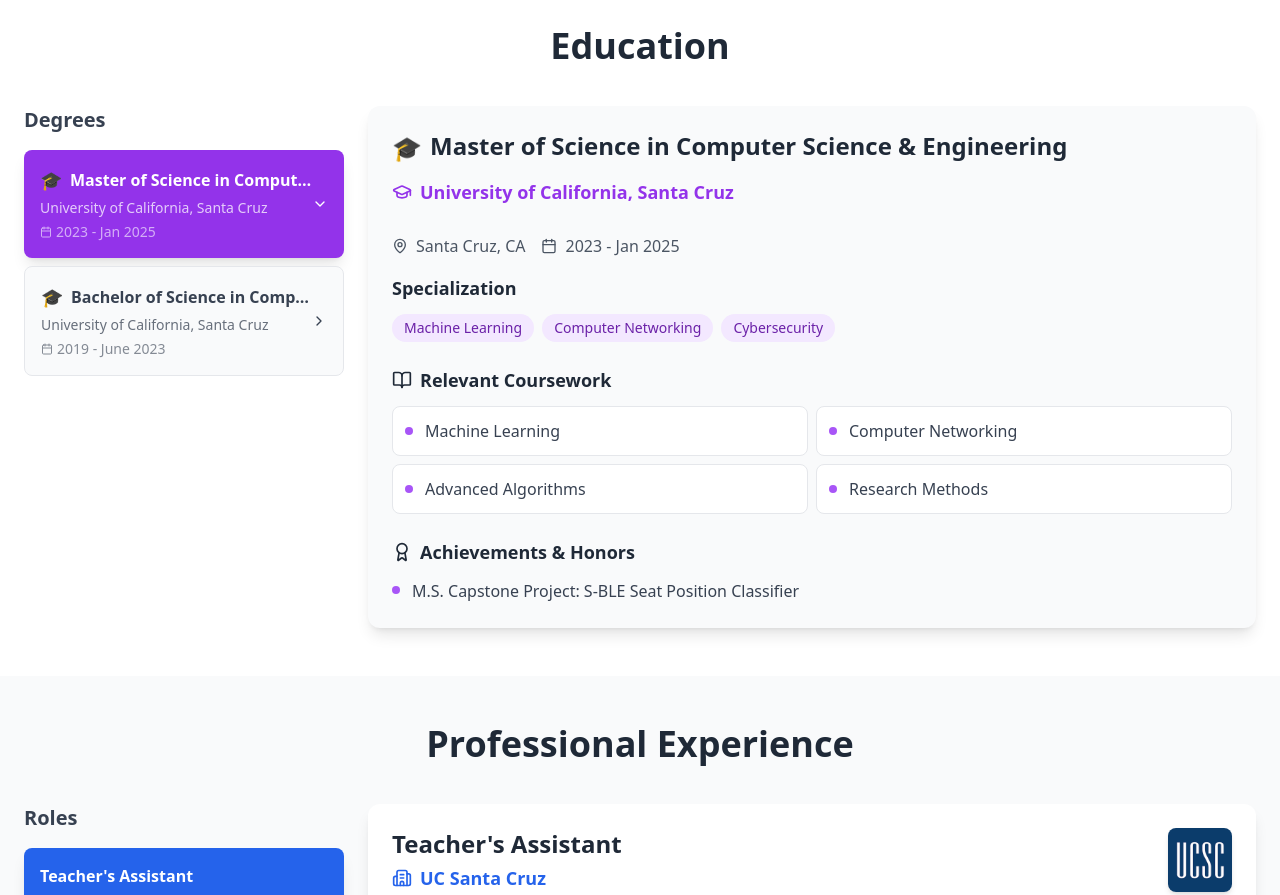
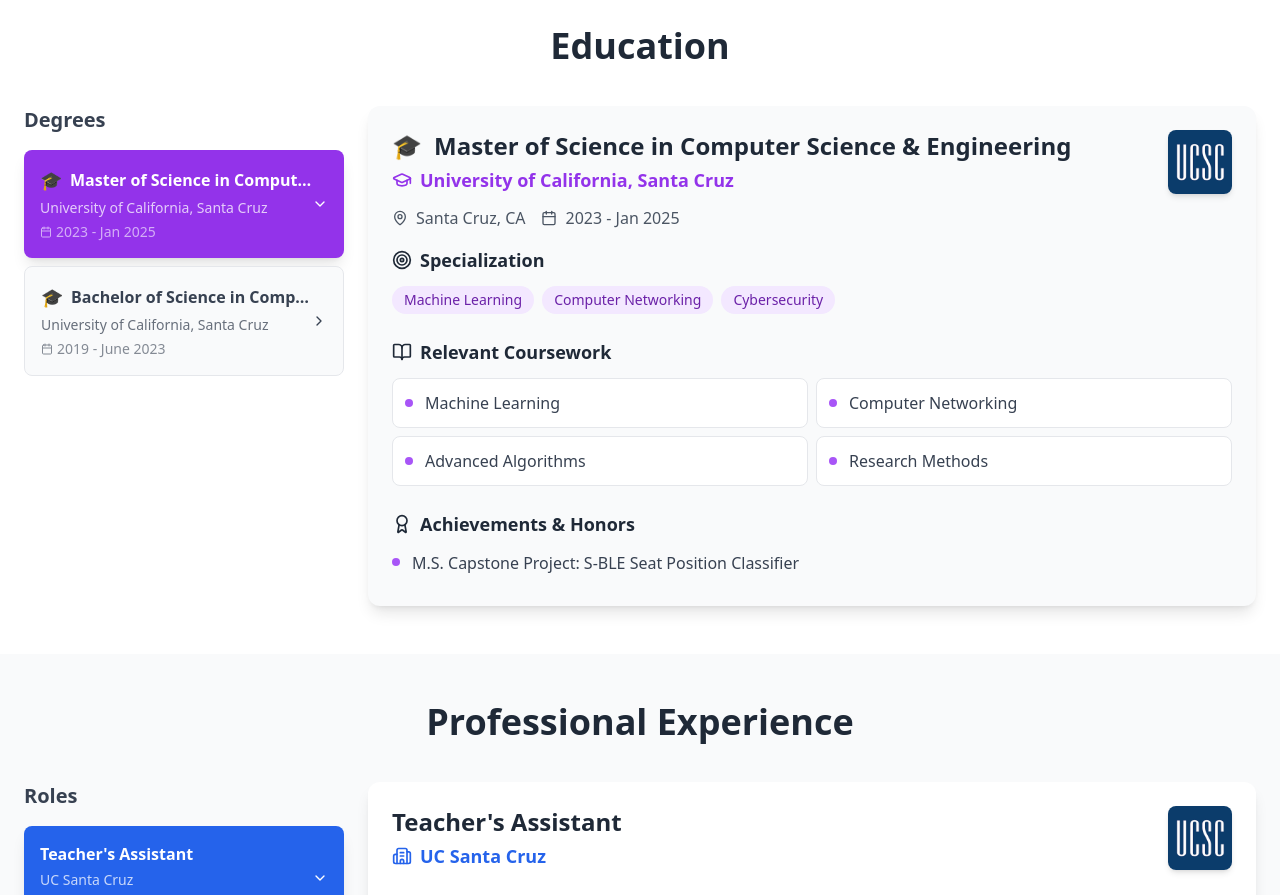
Before and after one commit to jp0utside/jw-portfolio, a React (Vite) app: page / in a window 1280 px wide. Shown: the part 880-1775 px from the top of the page. Built offline with nearby package versions, Linux system fonts and the light colour scheme.

Commit message:
Made main education window layout tighter, added logos

```diff
--- a/src/components/sections/Education.jsx
+++ b/src/components/sections/Education.jsx
@@ -1,5 +1,5 @@
 import { useState } from 'react';
-import { Calendar, MapPin, GraduationCap, Award, BookOpen, ChevronRight } from 'lucide-react';
+import { Calendar, MapPin, GraduationCap, Award, BookOpen, ChevronRight, Target } from 'lucide-react';
 
 const Education = ({ education }) => {
   const [selectedEducation, setSelectedEducation] = useState(0);
@@ -85,26 +85,36 @@
                 {education[selectedEducation] && (
                   <div className="animate-fade-in">
                     {/* Degree Header */}
-                    <div className="flex items-start justify-between mb-4">
+                    <div className="flex items-start justify-between mb-2">
                       <div className="flex-1">
-                        <div className="flex items-center mb-3">
-                          <span className="text-2xl mr-2">{getDegreeIcon(education[selectedEducation].type)}</span>
-                          <div>
-                            <h3 className="text-2xl font-bold text-gray-800 dark:text-white mb-1">
-                              {education[selectedEducation].degree}
-                            </h3>
-                            {education[selectedEducation].minor && (
-                              <p className="text-base text-purple-600 dark:text-purple-400 font-medium">
-                                Minor: {education[selectedEducation].minor}
-                              </p>
-                            )}
-                          </div>
+                        <div className="flex items-center mb-1">
+                          <span className="text-2xl mr-3 flex-shrink-0">{getDegreeIcon(education[selectedEducation].type)}</span>
+                          <h3 className="text-2xl font-bold text-gray-800 dark:text-white">
+                            {education[selectedEducation].degree}
+                          </h3>
                         </div>
-                        <div className="flex items-center text-lg text-purple-600 dark:text-purple-400 font-semibold mb-3">
+                        {education[selectedEducation].minor && (
+                          <p className="text-xl text-gray-800 dark:text-white font-semibold mb-1 ml-11">
+                            Minor: {education[selectedEducation].minor}
+                          </p>
+                        )}
+                        <div className="flex items-center text-lg text-purple-600 dark:text-purple-400 font-semibold mb-1">
                           <GraduationCap className="w-5 h-5 mr-2" />
                           {education[selectedEducation].school}
                         </div>
                       </div>
+                      {education[selectedEducation].logo && (
+                        <div className="w-16 h-16 rounded-lg overflow-hidden shadow-md">
+                          <img
+                            src={education[selectedEducation].logo}
+                            alt={`${education[selectedEducation].school} logo`}
+                            className="w-full h-full object-cover"
+                            onError={(e) => {
+                              e.target.style.display = 'none';
+                            }}
+                          />
+                        </div>
+                      )}
                     </div>
 
                     {/* Location and Duration */}
@@ -130,7 +140,10 @@
                     {/* Specialization */}
                     {education[selectedEducation].specialization && (
                       <div className="mb-6">
-                        <h4 className="text-lg font-semibold text-gray-800 dark:text-white mb-3">Specialization</h4>
+                        <h4 className="text-lg font-semibold text-gray-800 dark:text-white mb-3 flex items-center">
+                          <Target className="w-5 h-5 mr-2" />
+                          Specialization
+                        </h4>
                         <div className="flex flex-wrap gap-2">
                           {education[selectedEducation].specialization.split(', ').map((spec, index) => (
                             <span
--- a/src/data/education.js
+++ b/src/data/education.js
@@ -10,7 +10,8 @@
     specialization: "Machine Learning, Computer Networking, Cybersecurity",
     coursework: ["Machine Learning", "Computer Networking", "Advanced Algorithms", "Research Methods"],
     achievements: ["M.S. Capstone Project: S-BLE Seat Position Classifier"],
-    type: "graduate"
+    type: "graduate",
+    logo: "/images/ucsc-logo.png"
   },
   {
     id: 2,
@@ -27,6 +28,7 @@
       "Highest Honors in Major",
       "Organizations: ΑΕΠ (Alpha Epsilon Pi), ΔΣΠ (Delta Sigma Pi)"
     ],
-    type: "undergraduate"
+    type: "undergraduate",
+    logo: "/images/ucsc-logo.png"
   }
 ];
```
